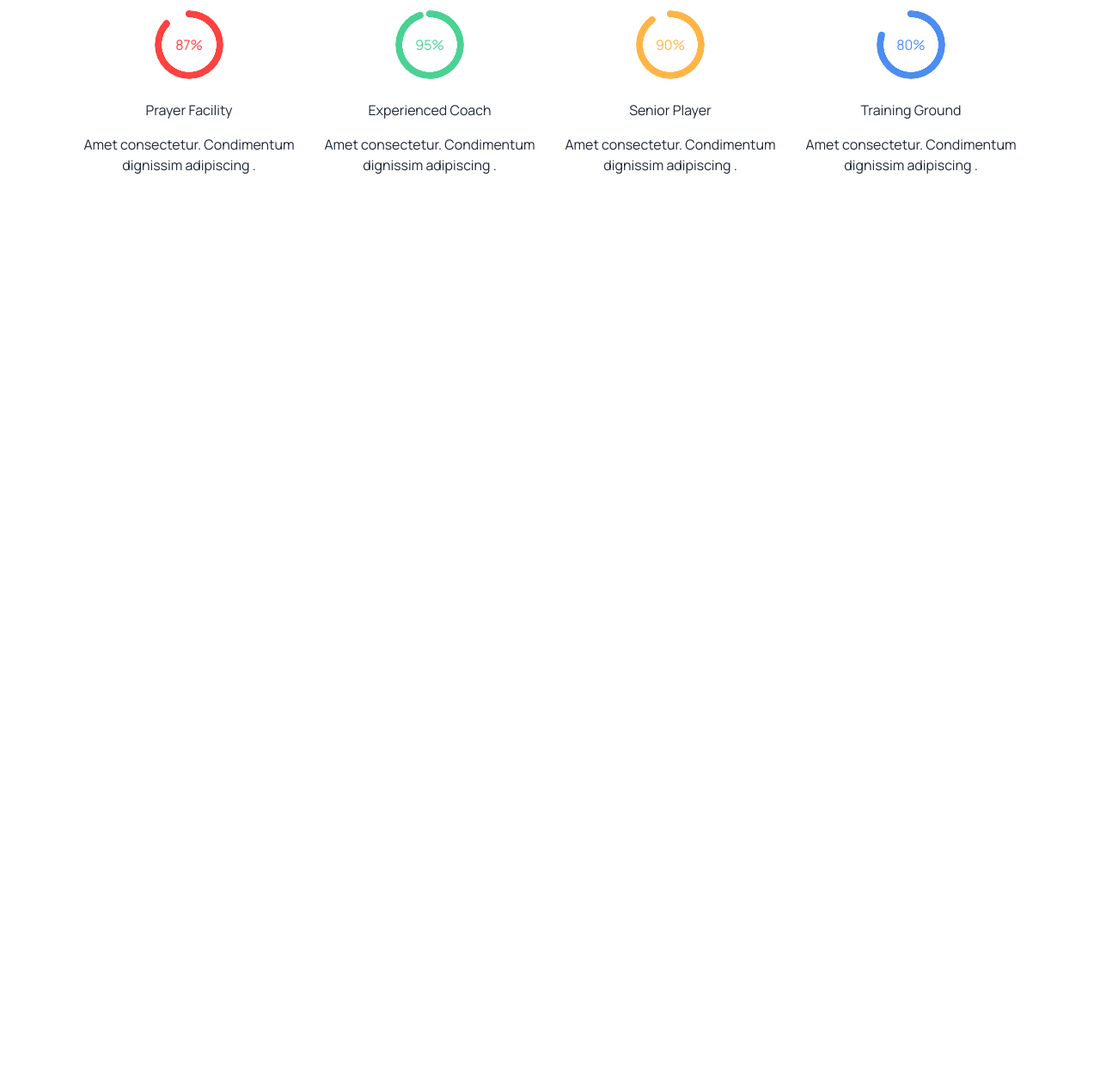
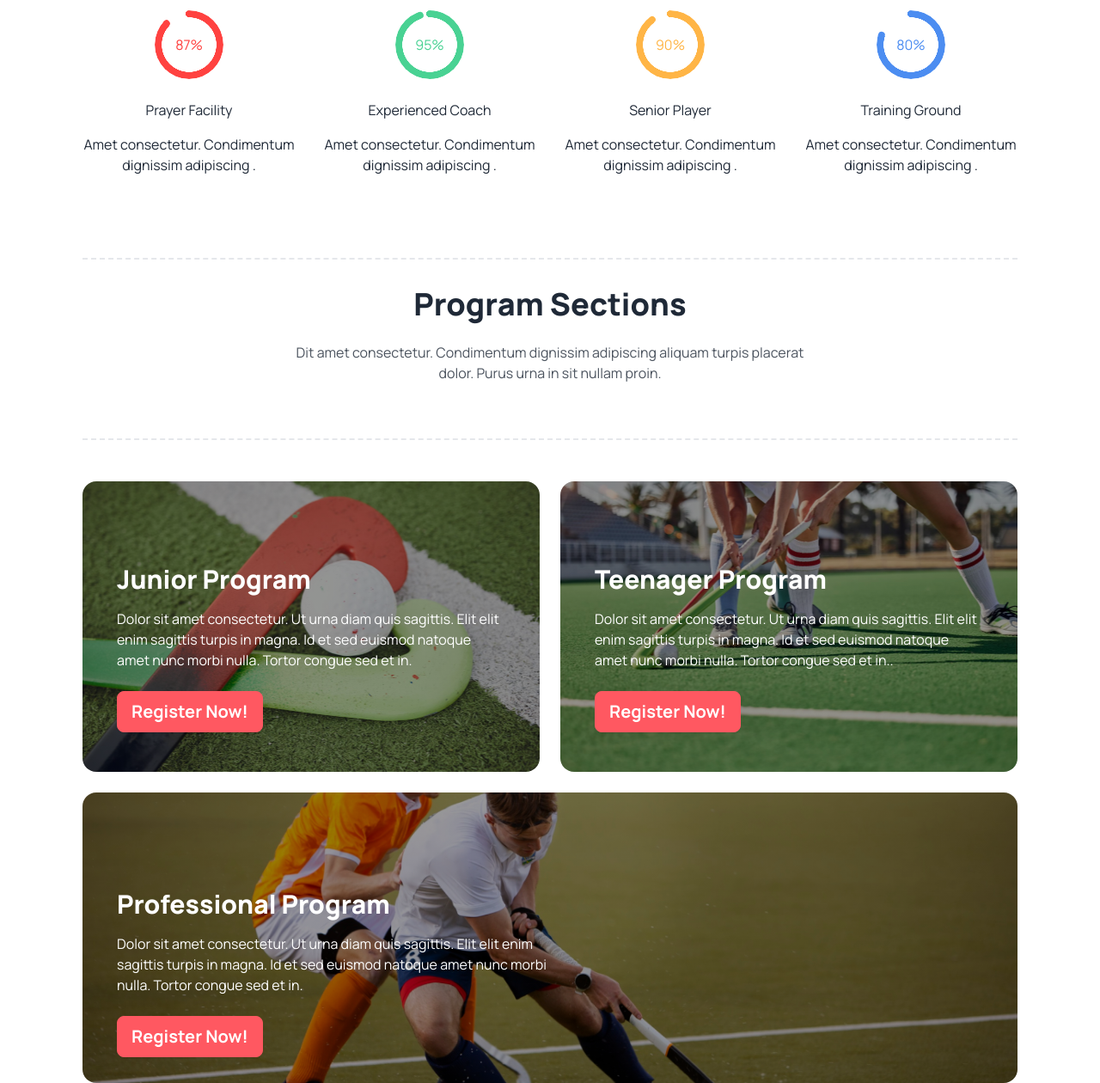
Before and after one commit to asif4762/Assignment-3, a plain HTML site: page index.html in a window 1280 px wide. Shown: the part 1070-2330 px from the top of the page at 86% size. Before the commit the page ends 1370 px from the top, so only its background shows below. Drawn offline with nearby package versions, Linux system fonts and the light colour scheme.

Commit message:
Program Sections done

```diff
--- a/index.html
+++ b/index.html
@@ -142,6 +142,39 @@
             </div>
         </section>
 
+        <section class="mb-12">
+            <div class="  border-y-2 border-dashed py-8">
+                <h1 class="text-center text-4xl font-extrabold mb-6">
+                    Program Sections
+                </h1>
+                <p class="text-center lg:w-[600px] mx-auto opacity-80 mb-8">
+                    Dit amet consectetur. Condimentum dignissim adipiscing aliquam turpis placerat dolor. Purus urna in sit nullam proin.
+                </p>
+            </div>
+        </section>
+
+        <section>
+            <div class="grid grid-cols-1 lg:grid-cols-2 gap-6">
+                <div class="lg:h-[338px] bg-[linear-gradient(45deg,rgba(0,0,0,0.4),rgba(0,0,0,0.4)),url('./Images/2.png')] bg-cover bg-center lg:col-span-1 rounded-2xl p-6 lg:px-10 lg:pt-24 lg:pb-10 ">
+                    <h3 class="text-3xl font-extrabold text-white mb-4">Junior Program</h3>
+                    <p class="text-white mb-6">Dolor sit amet consectetur. Ut urna diam quis sagittis. Elit elit
+                        enim sagittis turpis in magna. Id et sed euismod natoque amet nunc morbi nulla. Tortor congue sed et in.</p>
+                    <a class="btn btn-error text-white text-xl font-bold">Register Now!</a>
+                </div>
+                <div class="lg:h-[338px] bg-[linear-gradient(45deg,rgba(0,0,0,0.4),rgba(0,0,0,0.4)),url('./Images/3.png')] bg-cover bg-center lg:col-span-1 rounded-2xl p-6 lg:px-10 lg:pt-24 lg:pb-10">
+                    <h3 class="text-3xl font-extrabold text-white mb-4">Teenager Program</h3>
+                    <p class="text-white mb-6">Dolor sit amet consectetur. Ut urna diam quis sagittis. Elit elit
+                        enim sagittis turpis in magna. Id et sed euismod natoque amet nunc morbi nulla. Tortor congue sed et in..</p>
+                    <a class="btn btn-error text-white text-xl font-bold">Register Now!</a>
+                </div>
+                <div class="lg:h-[338px] bg-[linear-gradient(45deg,rgba(0,0,0,0.4),rgba(0,0,0,0.4)),url('./images/4.png')] bg-cover bg-center lg:col-span-2 rounded-2xl p-6 lg:pl-10 lg:pt-28">
+                    <h3 class="text-3xl font-extrabold text-white mb-4">Professional Program</h3>
+                    <p class="text-white mb-6 lg:w-[520px]">Dolor sit amet consectetur. Ut urna diam quis sagittis. Elit elit
+                        enim sagittis turpis in magna. Id et sed euismod natoque amet nunc morbi nulla. Tortor congue sed et in.</p>
+                    <a class="btn btn-error text-white text-xl font-bold">Register Now!</a>
+                </div>
+            </div>
+        </section>
     </main>
 
     <footer></footer>
```
